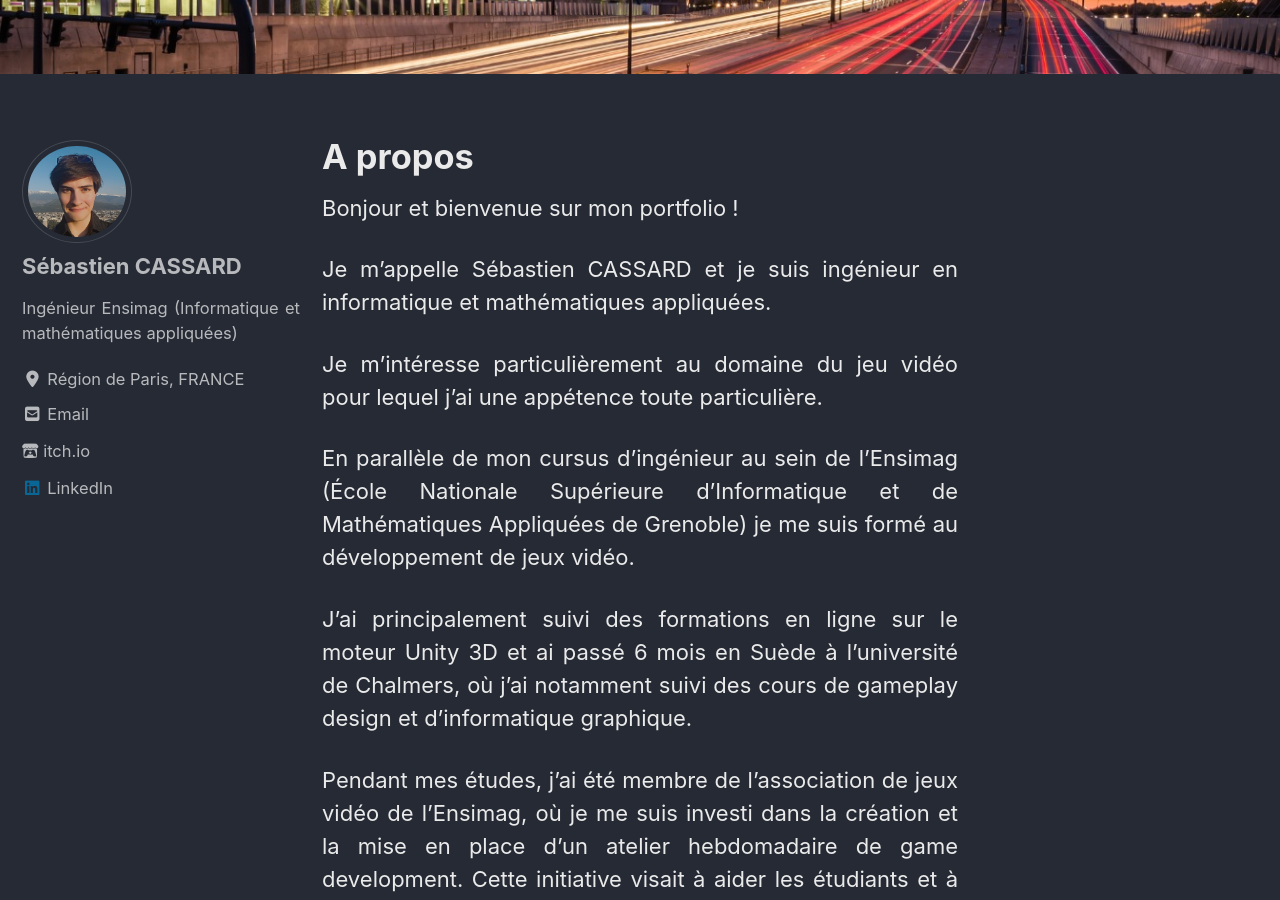
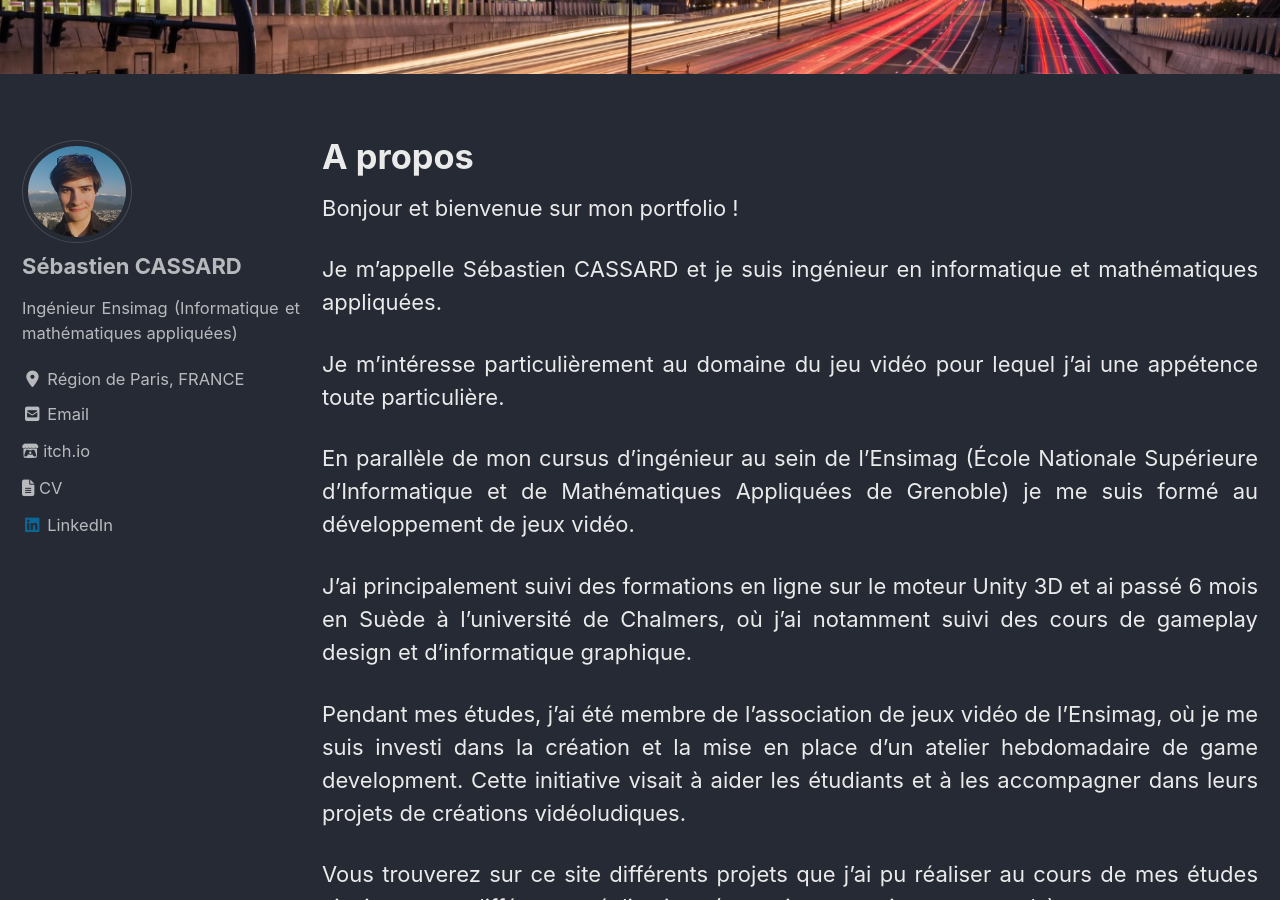
Before and after one commit to Cassards/cassards.github.io, a Jekyll site: the page built from _pages/about.md, in a window 1280 px wide and 900 px high, scrolled down 488 px. Built offline with Jekyll 4.4.1, drawn with Linux system fonts in a browser that asks for light colours; cached includes are drawn as plain includes; nearby versions of some CDN libraries.

```diff
--- a/_config.yml
+++ b/_config.yml
@@ -121,6 +121,9 @@ author:
     - label: "itch.io"
       icon: "fab fa-itch-io"
       url: "https://shaib.itch.io/"
+    - label: "CV"
+      icon: "fas fa-file-alt"
+      url: "https://cassards.github.io/documents/CV_Sebastien-CASSARD.pdf"
 
     # - label: "GitHub"
     #   icon: "fab fa-fw fa-github"
```
Also changed, not shown: _pages/about.md (+1 -0 lines).
